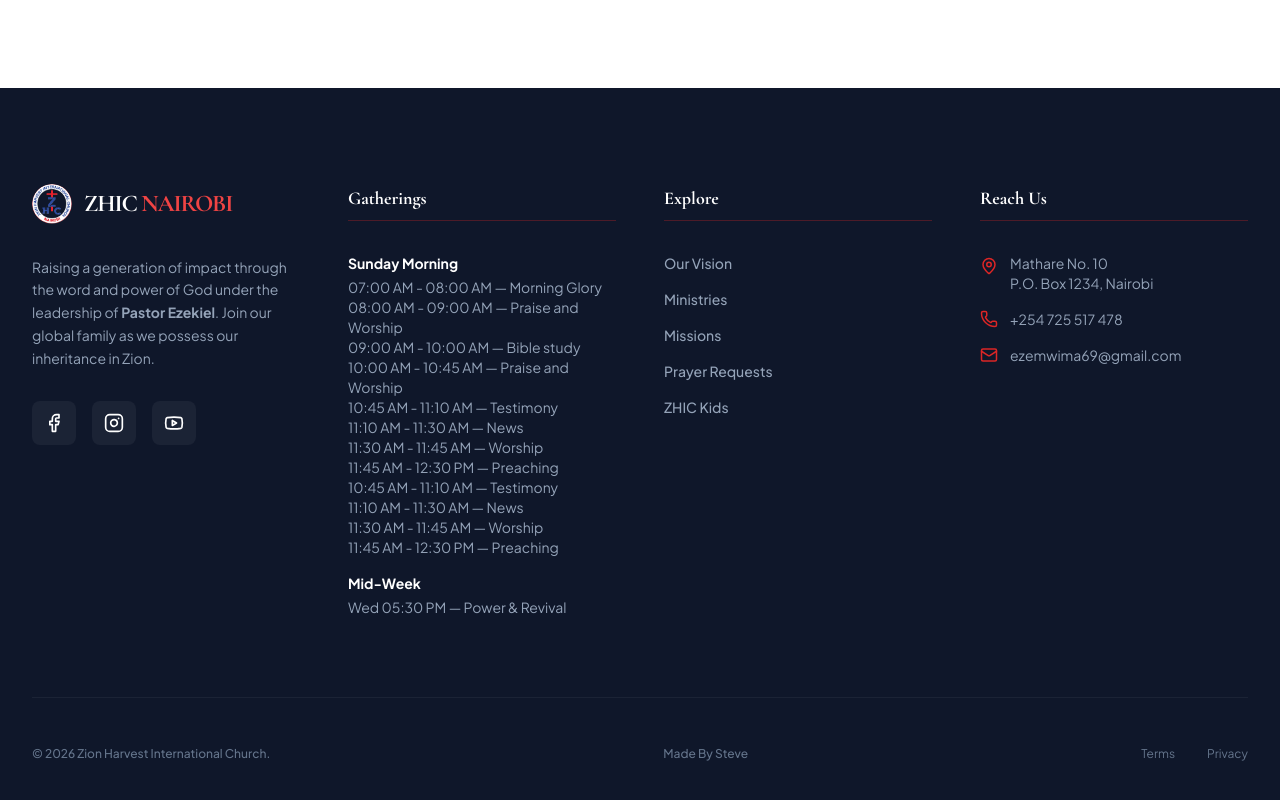
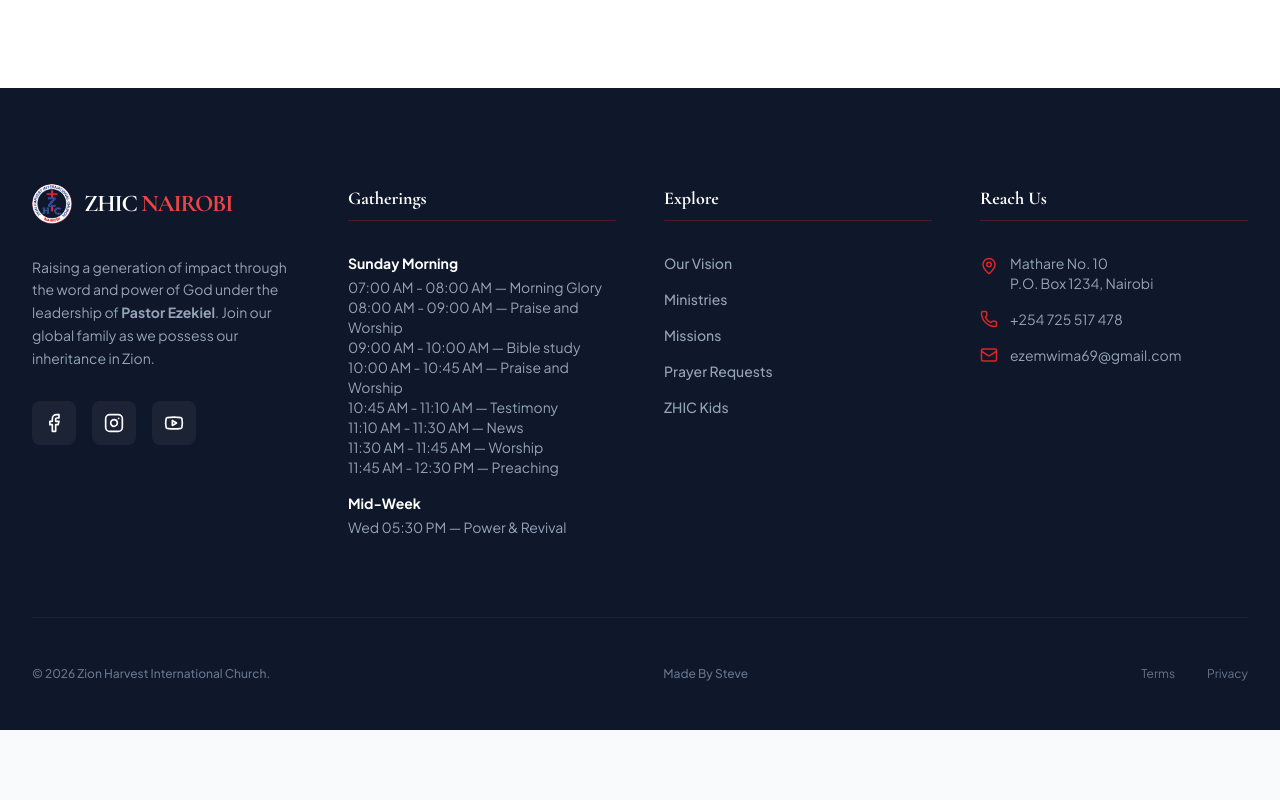
Before and after one commit to Davoste/zion0, a React (Vite) app: page / in a window 1280 px wide. Shown: the part 4603-5403 px from the top of the page. After the commit the page ends 5333 px from the top, so only its background shows below. Built offline with nearby package versions, Linux system fonts and the light colour scheme.

Commit message:
Remove duplicate schedule entries in Footer
Removed duplicate schedule entries from the footer.

```diff
--- a/components/Footer.tsx
+++ b/components/Footer.tsx
@@ -41,10 +41,6 @@ const Footer: React.FC = () => {
                 11:10 AM - 11:30 AM — News <br />
                 11:30 AM - 11:45 AM — Worship <br />
                 11:45 AM - 12:30 PM — Preaching <br />
-                10:45 AM - 11:10 AM — Testimony <br />
-                11:10 AM - 11:30 AM — News <br />
-                11:30 AM - 11:45 AM — Worship <br />
-                11:45 AM - 12:30 PM — Preaching
               </li>
               <li>
                 <span className="block text-white font-bold mb-1">Mid-Week</span>
```
